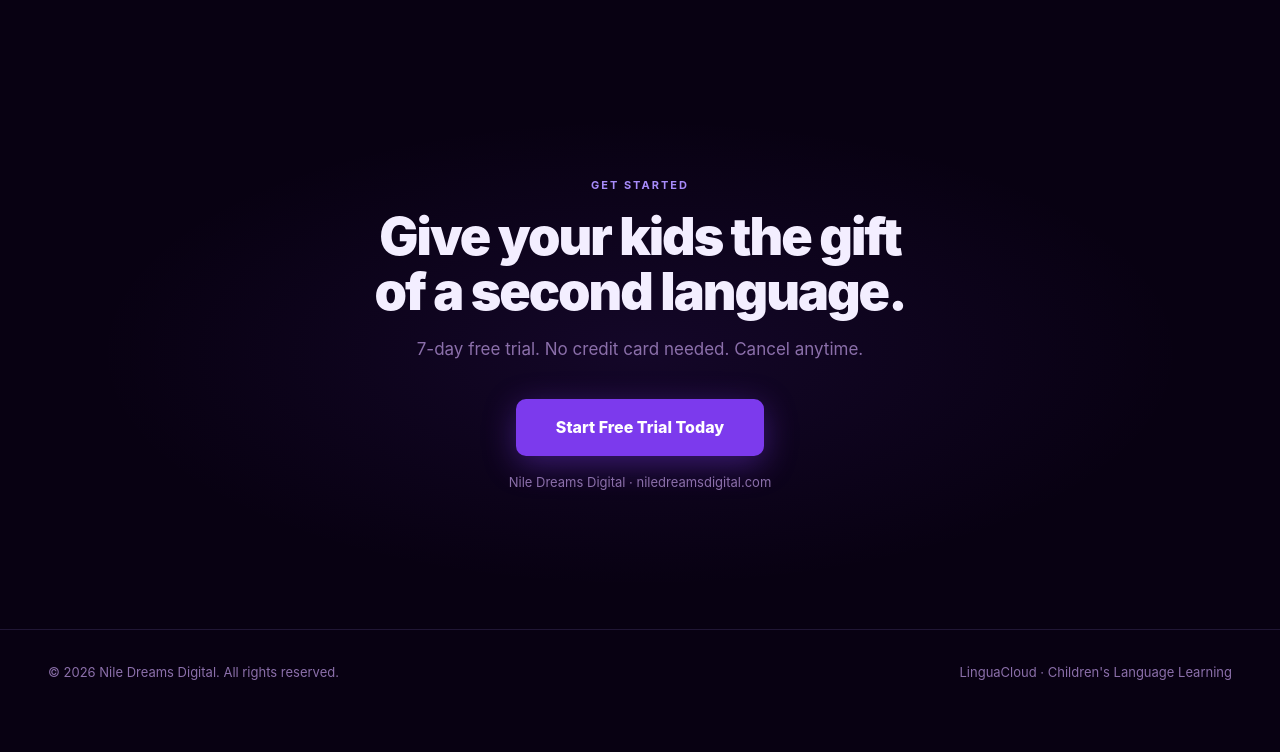
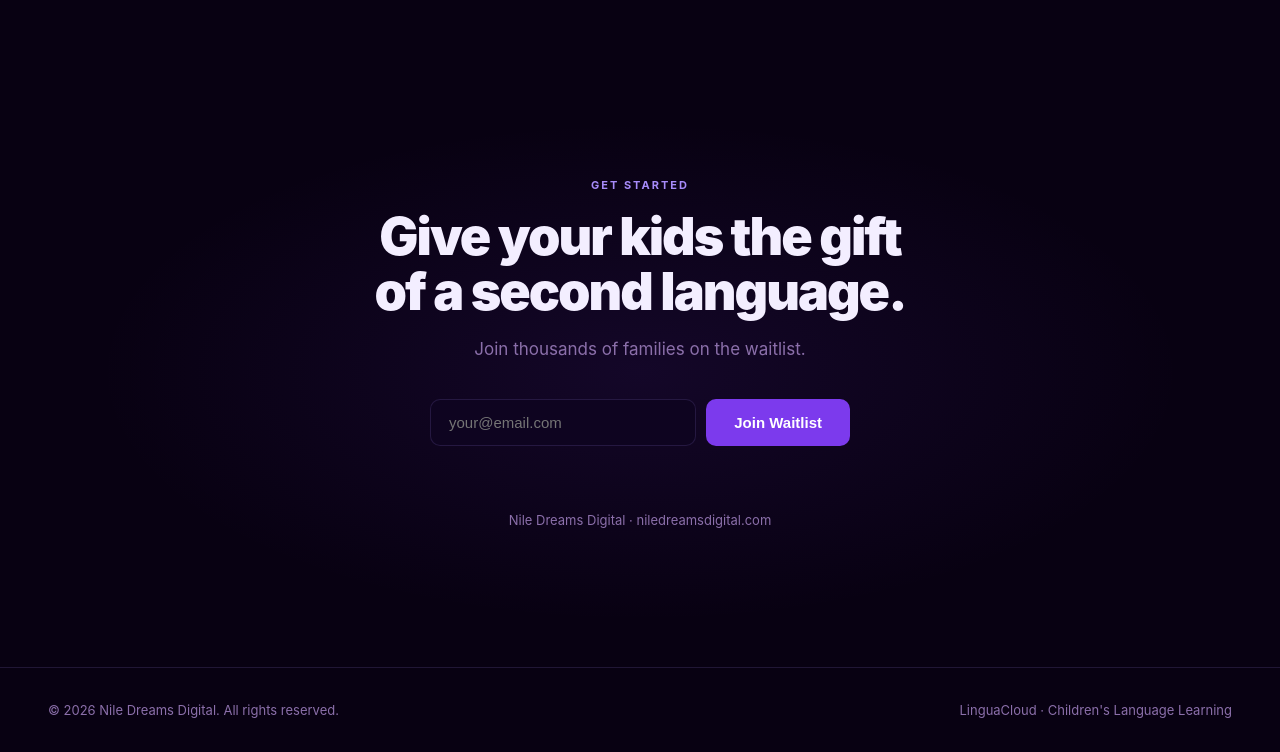
Before and after one commit to wisethoth7/linguacloud, a plain HTML site: page index.html in a window 1280 px wide. Shown: the part 4229-4981 px from the top of the page. Before the commit the page ends 4944 px from the top, so only its background shows below. Drawn offline with Linux system fonts and the light colour scheme.

Commit message:
Replace CTA button with live waitlist form — Supabase + WhatsApp referral
- Email input submits to linguacloud_signups via Supabase REST API
- Duplicate email returns 409 and still shows success (graceful)
- After signup: hides form, shows WhatsApp share link to skip queue

Co-Authored-By: Claude Sonnet 4.6 <noreply@anthropic.com>

```diff
--- a/index.html
+++ b/index.html
@@ -406,12 +406,58 @@
 <div class="cta-section">
   <div class="section-label" style="text-align:center">GET STARTED</div>
   <h2>Give your kids the gift<br>of a second language.</h2>
-  <p>7-day free trial. No credit card needed. Cancel anytime.</p>
-  <a href="#pricing" class="btn-primary" style="font-size:16px;padding:16px 40px;display:inline-block">
-    Start Free Trial Today
-  </a>
-  <p style="margin-top:16px;font-size:13px;color:var(--text2)">Nile Dreams Digital · niledreamsdigital.com</p>
+  <p>Join thousands of families on the waitlist.</p>
+
+  <div id="lc-form" style="max-width:420px;margin:24px auto 0">
+    <div style="display:flex;gap:10px;flex-wrap:wrap;justify-content:center">
+      <input type="email" id="lc-email" placeholder="your@email.com"
+        style="flex:1;min-width:200px;padding:14px 18px;border:1.5px solid var(--border);border-radius:10px;background:var(--surface);color:var(--text);font-size:15px;outline:none">
+      <button onclick="lcJoin()"
+        style="padding:14px 28px;background:var(--accent2);color:#fff;border:none;border-radius:10px;font-size:15px;font-weight:700;cursor:pointer;transition:opacity 0.2s">
+        Join Waitlist
+      </button>
+    </div>
+    <p id="lc-msg" style="margin-top:10px;font-size:13px;color:var(--text2);min-height:18px;text-align:center"></p>
+  </div>
+
+  <div id="lc-share" style="display:none;text-align:center">
+    <p style="font-size:20px;font-weight:800;color:var(--text);margin-bottom:8px">You're on the list!</p>
+    <p style="font-size:14px;color:var(--text2);margin-bottom:20px">Share with 3 friends to move up the queue.</p>
+    <a id="lc-wa" href="#" target="_blank" rel="noopener"
+      style="display:inline-flex;align-items:center;gap:8px;padding:14px 28px;background:#25D366;color:#fff;border-radius:10px;font-size:15px;font-weight:700;text-decoration:none">
+      📱 Share on WhatsApp
+    </a>
+  </div>
+
+  <p style="margin-top:20px;font-size:13px;color:var(--text2)">Nile Dreams Digital · niledreamsdigital.com</p>
 </div>
+
+<script>
+async function lcJoin(){
+  const email=document.getElementById('lc-email').value.trim();
+  const msg=document.getElementById('lc-msg');
+  if(!email||!email.includes('@')){msg.textContent='Please enter a valid email.';msg.style.color='#f87171';return;}
+  msg.textContent='Joining waitlist...';msg.style.color='var(--text2)';
+  try{
+    const r=await fetch('https://hvyfeebazmiqateniupm.supabase.co/rest/v1/linguacloud_signups',{
+      method:'POST',
+      headers:{
+        'Content-Type':'application/json',
+        'apikey':'eyJhbGciOiJIUzI1NiIsInR5cCI6IkpXVCJ9.eyJpc3MiOiJzdXBhYmFzZSIsInJlZiI6Imh2eWZlZWJhem1pcWF0ZW5pdXBtIiwicm9sZSI6ImFub24iLCJpYXQiOjE3ODAxMTI2MTcsImV4cCI6MjA5NTY4ODYxN30.89qqEshOwp1bU2AQbzSpZ36_TuqP2jVULo_9Ug-S9_c',
+        'Authorization':'Bearer eyJhbGciOiJIUzI1NiIsInR5cCI6IkpXVCJ9.eyJpc3MiOiJzdXBhYmFzZSIsInJlZiI6Imh2eWZlZWJhem1pcWF0ZW5pdXBtIiwicm9sZSI6ImFub24iLCJpYXQiOjE3ODAxMTI2MTcsImV4cCI6MjA5NTY4ODYxN30.89qqEshOwp1bU2AQbzSpZ36_TuqP2jVULo_9Ug-S9_c',
+        'Prefer':'return=minimal'
+      },
+      body:JSON.stringify({email:email,source:'linguacloud-homepage'})
+    });
+    if(!r.ok&&r.status!==409){throw new Error();}
+    document.getElementById('lc-form').style.display='none';
+    const share=document.getElementById('lc-share');share.style.display='block';
+    const t=encodeURIComponent('Just joined the LinguaCloud waitlist — AI language tutors for kids! Join me: https://wisethoth7.github.io/linguacloud/');
+    document.getElementById('lc-wa').href='https://wa.me/?text='+t;
+  }catch(e){msg.textContent='Something went wrong. Please try again.';msg.style.color='#f87171';}
+}
+document.getElementById('lc-email').addEventListener('keydown',e=>{if(e.key==='Enter')lcJoin();});
+</script>
 
 <!-- FOOTER -->
 <footer>
```
